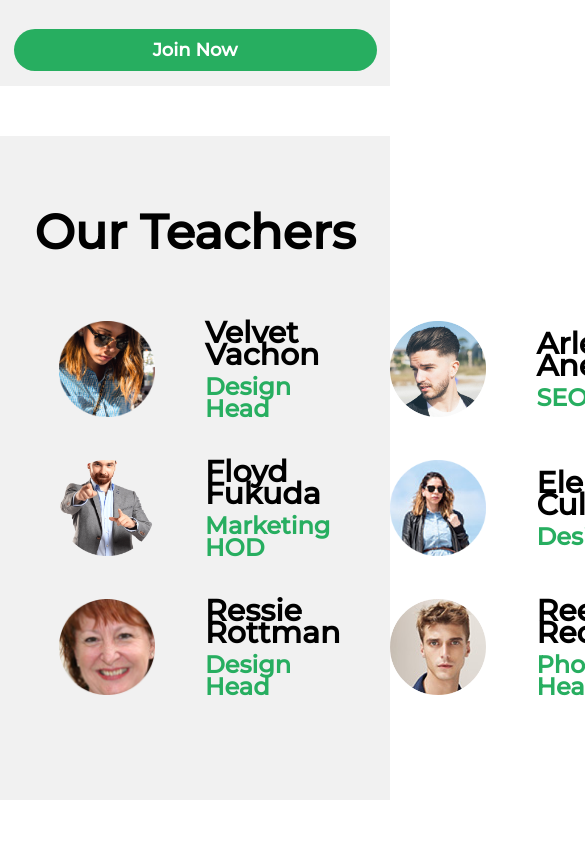
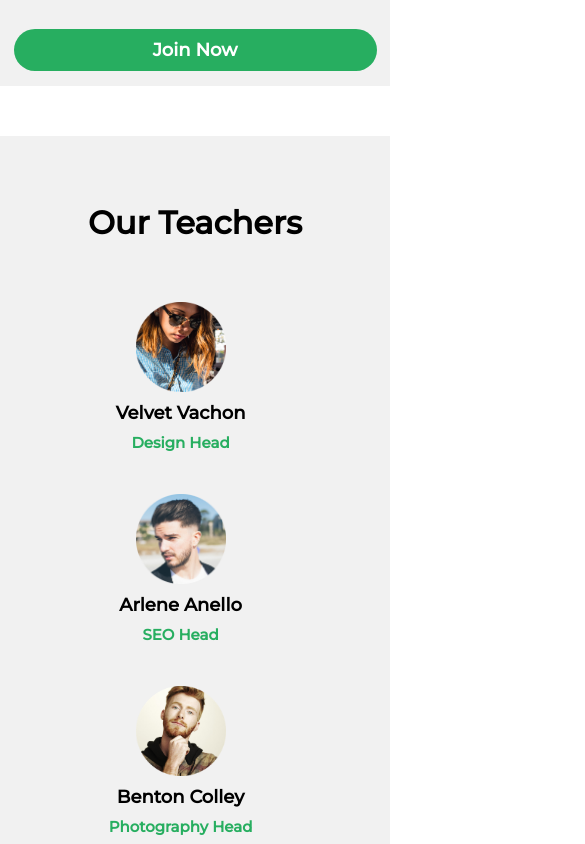
Before and after one commit to tatu7/education_project, a React (Create React App) app: page / in a window 390 px wide. Shown: the part 4000-4844 px from the top of the page, 585 px wide, since content can reach past the window. Built offline with nearby package versions, Linux system fonts and the light colour scheme.

Commit message:
finished responsive

```diff
--- a/src/components/Teachers/_teachers.scss
+++ b/src/components/Teachers/_teachers.scss
@@ -44,3 +44,277 @@
     font-weight: bold;
   }
 }
+// @media (max-width: 1610px) {
+
+// }
+@media only screen and (max-width: 1553px) {
+  .teachers {
+    .teacherTitle__imgTeacher--img {
+      width: 9.4rem;
+      height: 9.4rem;
+    }
+    .teacherTitle__teacher--name {
+      font-size: 2.5rem;
+      margin-left: 3.6rem;
+      margin-bottom: 0.8rem;
+    }
+    .teacherTitle__teacher--status {
+      font-size: 2.2rem;
+      margin-left: 3.8rem;
+    }
+  }
+}
+@media only screen and (max-width: 1436px) {
+  .teachers {
+    .teacherTitle__imgTeacher--img {
+      width: 9.3rem;
+      height: 9.3rem;
+    }
+    .teacherTitle__teacher--name {
+      font-size: 2.3rem;
+      margin-left: 3.3rem;
+      margin-bottom: 0.7rem;
+    }
+    .teacherTitle__teacher--status {
+      font-size: 2rem;
+      margin-left: 3.6rem;
+    }
+  }
+}
+@media only screen and (max-width: 1358px) {
+  .teachers {
+    .teacherTitle__imgTeacher--img {
+      width: 9rem;
+      height: 9rem;
+    }
+    .teacherTitle__teacher--name {
+      font-size: 2.1rem;
+      margin-left: 3.1rem;
+      margin-bottom: 0.5rem;
+    }
+    .teacherTitle__teacher--status {
+      font-size: 1.8rem;
+      margin-left: 3.4rem;
+    }
+  }
+}
+@media only screen and (max-width: 1358px) {
+  .teachers {
+    .teacherTitle__imgTeacher--img {
+      width: 8.6rem;
+      height: 8.6rem;
+    }
+    .teacherTitle__teacher--name {
+      font-size: 1.9rem;
+      margin-left: 2.9rem;
+      margin-bottom: 0.3rem;
+    }
+    .teacherTitle__teacher--status {
+      font-size: 1.5rem;
+      margin-left: 3.1rem;
+    }
+  }
+}
+@media only screen and (max-width: 1162px) {
+  .teachers {
+    height: 62rem;
+    .teachers__title {
+      font-size: 4rem;
+    }
+    .teacherTitle__imgTeacher--img {
+      width: 8.4rem;
+      height: 8.4rem;
+    }
+    .teacherTitle__teacher--name {
+      font-size: 1.7rem;
+      margin-left: 2.7rem;
+      margin-bottom: 0.3rem;
+    }
+    .teacherTitle__teacher--status {
+      font-size: 1.3rem;
+      margin-left: 2.8rem;
+    }
+  }
+}
+@media only screen and (max-width: 1078px) {
+  .teachers {
+    height: 60rem;
+    .teachers__title {
+      font-size: 3.6rem;
+    }
+    .teacherTitle__imgTeacher--img {
+      width: 8rem;
+      height: 8rem;
+    }
+    .teacherTitle__teacher--name {
+      font-size: 1.3rem;
+      margin-left: 2.3rem;
+      margin-bottom: 0.3rem;
+    }
+    .teacherTitle__teacher--status {
+      font-size: 1rem;
+      margin-left: 2.2rem;
+    }
+  }
+}
+@media only screen and (max-width: 957px) {
+  .teachers {
+    height: 85rem;
+    .teachers__title {
+      font-size: 3.3rem;
+    }
+    .teachers__main {
+      grid-template-columns: 1fr 1fr;
+      grid-template-rows: 1fr 1fr;
+    }
+    .teacherTitle__imgTeacher--img {
+      width: 9rem;
+      height: 9rem;
+    }
+    .teacherTitle__teacher--name {
+      font-size: 2rem;
+      margin-left: 3.2rem;
+      margin-bottom: 0.8rem;
+    }
+    .teacherTitle__teacher--status {
+      font-size: 1.8rem;
+      margin-left: 3.5rem;
+    }
+  }
+}
+@media only screen and (max-width: 888px) {
+  .teachers {
+    height: 84rem;
+    .teachers__title {
+      font-size: 3.2rem;
+    }
+    .teacherTitle__imgTeacher--img {
+      width: 8.8rem;
+      height: 8.8rem;
+    }
+    .teacherTitle__teacher--name {
+      font-size: 1.8rem;
+      margin-left: 3rem;
+      margin-bottom: 0.8rem;
+    }
+    .teacherTitle__teacher--status {
+      font-size: 1.6rem;
+      margin-left: 3.3rem;
+    }
+  }
+}
+@media only screen and (max-width: 821px) {
+  .teachers {
+    height: 83rem;
+    .teachers__title {
+      font-size: 3.2rem;
+    }
+    .teacherTitle__imgTeacher--img {
+      width: 8.5rem;
+      height: 8.5rem;
+    }
+    .teacherTitle__teacher--name {
+      font-size: 1.5rem;
+      margin-left: 2.8rem;
+      margin-bottom: 0.8rem;
+    }
+    .teacherTitle__teacher--status {
+      font-size: 1.5rem;
+      margin-left: 3.3rem;
+    }
+  }
+}
+@media only screen and (max-width: 804px) {
+  .teachers {
+    height: 110rem;
+    .teachers__title {
+      font-size: 3.2rem;
+    }
+    .teacherTitle {
+      display: block;
+      text-align: center;
+    }
+    .teacherTitle__imgTeacher--img {
+      width: 9rem;
+      height: 9rem;
+      display: block;
+      margin: 0 auto;
+    }
+    .teacherTitle__teacher--name {
+      font-size: 1.8rem;
+      margin-top: 1rem;
+      margin-left: 1rem;
+      margin-bottom: 0.8rem;
+    }
+    .teacherTitle__teacher--status {
+      font-size: 1.5rem;
+      margin-left: 1.8rem;
+    }
+  }
+}
+@media only screen and (max-width: 562px) {
+  .teachers {
+    height: 120rem;
+    .teachers__title {
+      font-size: 3.2rem;
+    }
+    .teacherTitle {
+      width: 110%;
+      display: block;
+      text-align: center;
+    }
+
+    .teacherTitle__imgTeacher--img {
+      width: 9rem;
+      height: 9rem;
+      display: block;
+      margin: 0 auto;
+    }
+    .teacherTitle__teacher--name {
+      font-size: 1.8rem;
+      margin-top: 1rem;
+      margin-left: 1rem;
+      margin-bottom: 0.8rem;
+    }
+    .teacherTitle__teacher--status {
+      font-size: 1.5rem;
+      margin-left: 1.8rem;
+    }
+  }
+}
+@media only screen and (max-width: 562px) {
+  .teachers {
+    height: 190rem;
+    .teachers__title {
+      font-size: 3.2rem;
+    }
+    .teacherTitle {
+      width: 110%;
+      text-align: center;
+    }
+
+    .teachers__main {
+      grid-template-columns: 1fr;
+      grid-template-rows: 1fr;
+    }
+    .teacherTitle__imgTeacher--img {
+      width: 9rem;
+      height: 9rem;
+      display: block;
+      margin: 0 auto;
+    }
+    .teacherTitle__imgTeacher {
+      margin-left: -10rem;
+    }
+    .teacherTitle__teacher--name {
+      font-size: 1.8rem;
+      margin-top: 1rem;
+      margin-left: -10rem;
+      margin-bottom: 0.8rem;
+    }
+    .teacherTitle__teacher--status {
+      font-size: 1.5rem;
+      margin-left: -10rem;
+    }
+  }
+}
```
